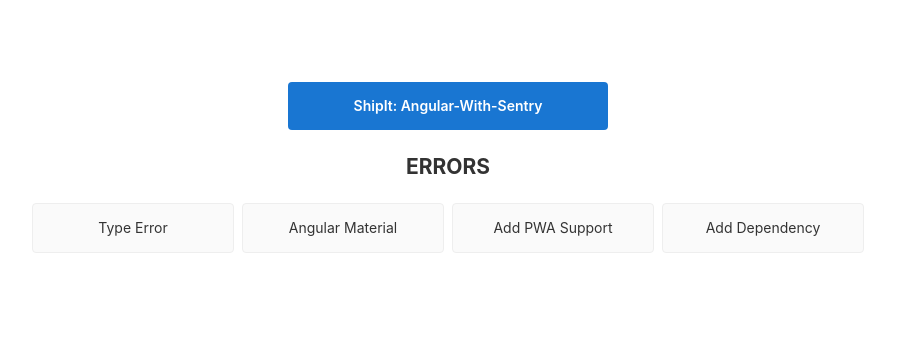
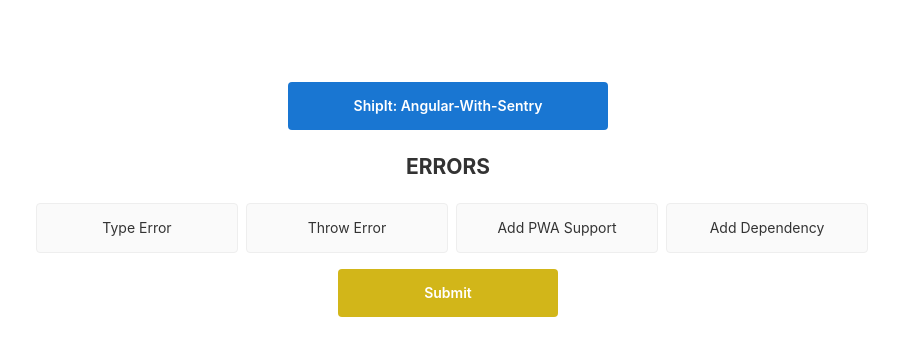
Before and after one commit to sasitechdev/Angular-With-Sentry, an Angular app: page / in a window 1280 px wide. Shown: the top 356 px of the page, without its empty margins (192-1091 px from the left). Built offline with nearby package versions, Linux system fonts and the light colour scheme.

Commit message:
throw Error

```diff
--- a/src/app/app.component.html
+++ b/src/app/app.component.html
@@ -141,6 +141,16 @@
     border: none;
     width: auto;
     min-width: 30%;
+    position: relative;
+  }
+
+  .card.highlight-card2 {
+    background-color: #d2b619;
+    color: white;
+    font-weight: 600;
+    border: none;
+    width: auto;
+    min-width: 20%;
     position: relative;
   }
 
@@ -355,7 +365,7 @@
   <p>Here are some links to help you get started:</p> -->
 
   <!-- <div class="card-container">
-    <a class="card" target="_blank" rel="noopener" href="https://angular.io/tutoria">
+    <a class="card" target="_blank" rel="noopener" href="https://angular.io/tutorial">
       <svg class="material-icons" xmlns="http://www.w3.org/2000/svg" width="24" height="24" viewBox="0 0 24 24"><path d="M5 13.18v4L12 21l7-3.82v-4L12 17l-7-3.82zM12 3L1 9l11 6 9-4.91V17h2V9L12 3z"/></svg>
       <span>Learn Angular</span>
       <svg class="material-icons" xmlns="http://www.w3.org/2000/svg" width="24" height="24" viewBox="0 0 24 24"><path d="M10 6L8.59 7.41 13.17 12l-4.58 4.59L10 18l6-6z"/></svg>    </a>
@@ -398,9 +408,9 @@
       <span>Type Error</span>
     </button>
 
-    <button class="card card-small" (click)="selection.value = 'material'" tabindex="0">
+    <button class="card card-small" (click)="testThrowError()" tabindex="0">
       <!-- <svg class="material-icons" xmlns="http://www.w3.org/2000/svg" width="24" height="24" viewBox="0 0 24 24"><path d="M19 13h-6v6h-2v-6H5v-2h6V5h2v6h6v2z"/></svg> -->
-      <span>Angular Material</span>
+      <span>Throw Error</span>
     </button>
 
     <button class="card card-small" (click)="selection.value = 'pwa'" tabindex="0">
@@ -413,12 +423,12 @@
       <span>Add Dependency</span>
     </button>
 
-    <!-- <button class="card card-small" (click)="selection.value = 'test'" tabindex="0">
-      <svg class="material-icons" xmlns="http://www.w3.org/2000/svg" width="24" height="24" viewBox="0 0 24 24"><path d="M19 13h-6v6h-2v-6H5v-2h6V5h2v6h6v2z"/></svg>
-      <span>Run and Watch Tests</span>
+    <button class="card highlight-card2 card-small" (click)="selection.value = 'test'" tabindex="0">
+      <!-- <svg class="material-icons" xmlns="http://www.w3.org/2000/svg" width="24" height="24" viewBox="0 0 24 24"><path d="M19 13h-6v6h-2v-6H5v-2h6V5h2v6h6v2z"/></svg> -->
+      <span>Submit</span>
     </button>
 
-    <button class="card card-small" (click)="selection.value = 'build'" tabindex="0">
+    <!-- <button class="card card-small" (click)="selection.value = 'build'" tabindex="0">
       <svg class="material-icons" xmlns="http://www.w3.org/2000/svg" width="24" height="24" viewBox="0 0 24 24"><path d="M19 13h-6v6h-2v-6H5v-2h6V5h2v6h6v2z"/></svg>
       <span>Build for Production</span>
     </button> -->
--- a/src/app/app.component.ts
+++ b/src/app/app.component.ts
@@ -13,4 +13,9 @@
     var test: any = {};
     console.log("TEST result >>> ", test[0][1]);
   }
+
+  testThrowError() {
+    console.error("Error");
+    throw Error('URL Exception');
+  }
 }
```
